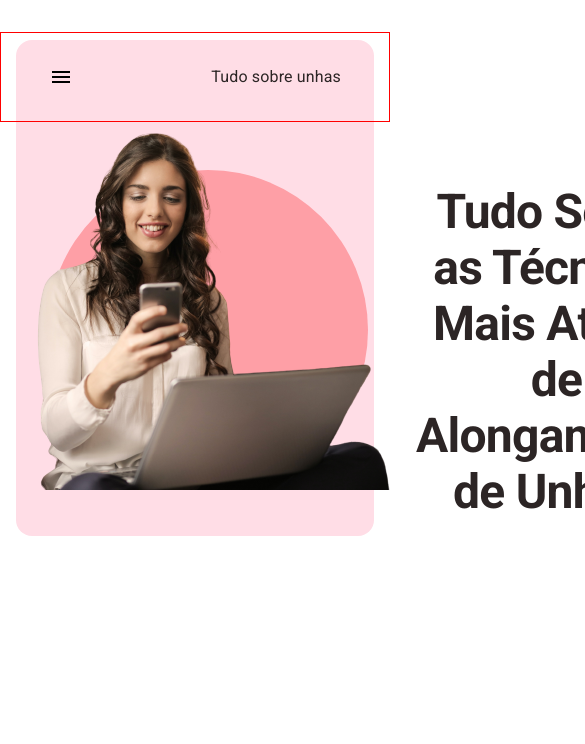
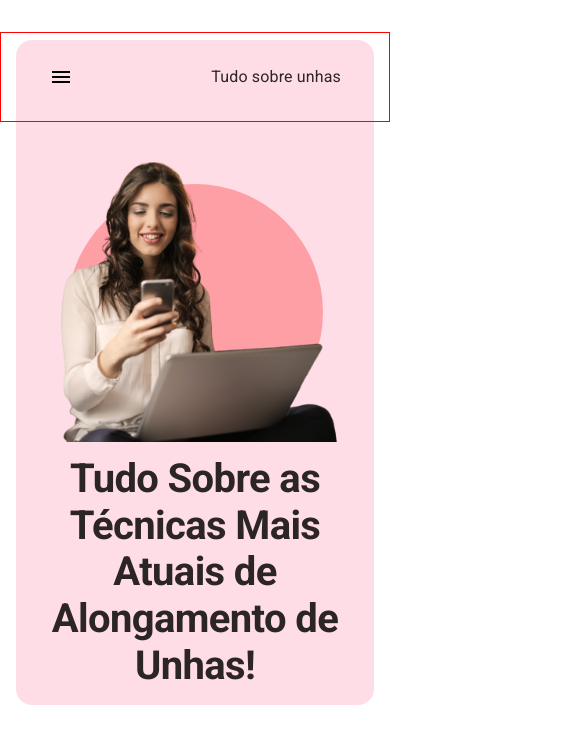
Before and after one commit to daviteixeira-btm/beleza, a React (Create React App) app: page / in a window 390 px wide. Shown: the top 744 px of the page, 585 px wide, since content can reach past the window. Built offline with nearby package versions, Linux system fonts and the light colour scheme.

Commit message:
Usando o componente de grid para deixar o layout responsivo

```diff
--- a/src/components/Section/FirstSection.js
+++ b/src/components/Section/FirstSection.js
@@ -1,5 +1,5 @@
 import React from 'react';
-import { Box, Typography } from '@mui/material';
+import { Box, Grid, Typography } from '@mui/material';
 
 /* Image imports */
 import Woman from "../../images/pexels-andrea-piacquadio-small.png";
@@ -7,49 +7,51 @@
 function FirstSection(){
 
     return (
-        <Box
+        <Grid
             mt={5}
-            display="flex"
+            container
+            direction="row"
+            alignItems="center"
             component="section"
-            justifyContent="space-between"
+            justifyContent="space-around"
             sx={{bgcolor: "#ffdde6", borderRadius: "1rem"}}
         >
-            <Box
-                display="flex"
-                component="div"
-                justifyContent="center"
-                sx={{width: "70rem", marginTop: "4.1rem"}}
-            >
+            <Grid item xl={4} lg={4} md={6} sm={12} xs={12} display="flex" justifyContent="center">
                 <Box
                     sx={{
-                        width: "20rem",
-                        margin: "2rem",
-                        marginBottom: 0,
-                        height: "20rem",
-                        marginTop: "4rem",
+                        width: "16rem",
+                        height: "16rem",
+                        marginTop: "9rem",
                         bgcolor: "#FE9FA6",
                         borderRadius: "50%",
-                        position: "relative"
                     }}
                 />
                 <Box
                     src={Woman}
                     component="img"
-                    sx={{position: "absolute", top: "8rem"}}
+                    sx={{
+
+                        top: "9.9rem",
+                        width: "18rem",
+                        maxWidth: "100%",
+                        position: "absolute",
+                    }}
                 />
-            </Box>
-            <Box component="div">
+            </Grid>
+            <Grid
+                item xl={8} lg={8} md={6} sm={12} xs={12}
+            >
                 <Typography
                     p={2}
                     variant="h1"
                     align="center"
-                    fontSize="3rem"
-                    sx={{color: "#2c2525", fontWeight: "bold", marginTop: "8rem"}}
+                    fontSize="2.5rem"
+                    sx={{color: "#2c2525", fontWeight: "bold"}}
                 >
                     Tudo Sobre as Técnicas Mais Atuais de Alongamento de Unhas!
                 </Typography>
-            </Box>
-        </Box>
+            </Grid>
+        </Grid>
     )
 }
 
```
